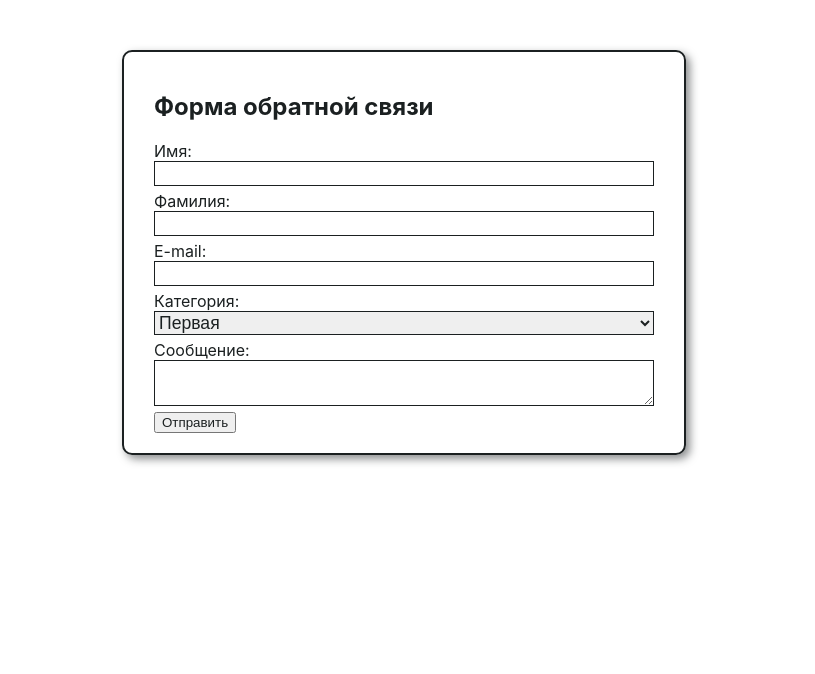
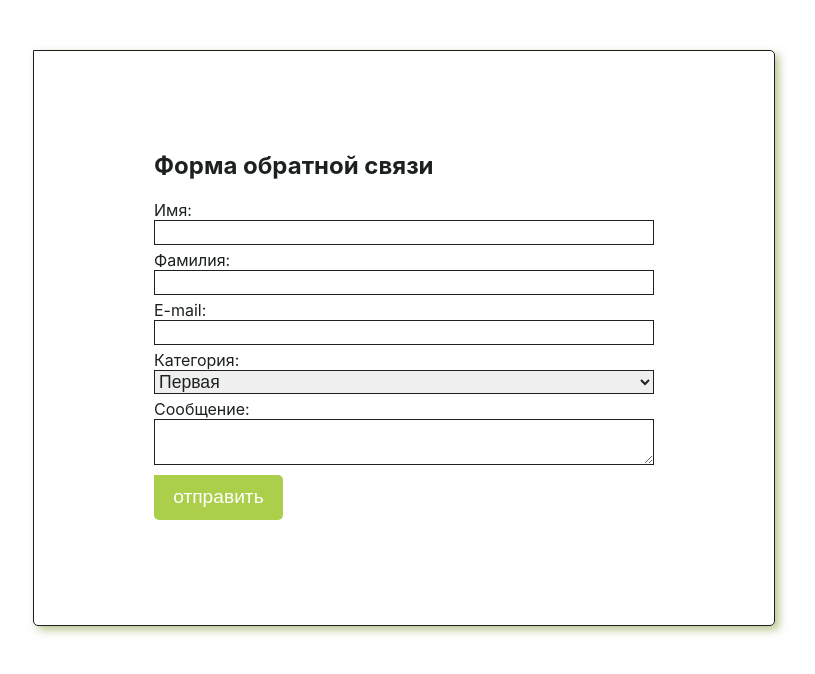
Before and after one commit to tric-itpc/task-frontend, a React (Create React App) app: page / in a window 1280 px wide. Shown: the top 674 px of the page, without its empty margins (236-1051 px from the left). Built offline with nearby package versions, Linux system fonts and the light colour scheme.

Commit message:
add Button component, button styles

```diff
--- a/src/Form/index.tsx
+++ b/src/Form/index.tsx
@@ -4,6 +4,7 @@ import { Formik, Form } from "formik";
 import FormField from "../components/FormField";
 import { EMessageCategory } from "../types";
 import styles from "./styles.module.css";
+import Button from "../components/Button";
 
 interface IFormValues {
   firstName: string;
@@ -44,7 +45,7 @@ const MyForm: React.FC = () => {
           <FormField label='Категория' name='category' component='select' options={categories} />
           <FormField label='Сообщение' name='message' component='textarea' />
 
-          <button type='submit'>Отправить</button>
+          <Button type='submit'>Отправить</Button>
         </Form>
       </Formik>
     </div>
--- a/src/Form/styles.module.css
+++ b/src/Form/styles.module.css
@@ -1,7 +1,8 @@
 .root {
   width: 500px;
-  padding: 20px 30px;
-  border: 2px solid rgb(27, 32, 33);
-  border-radius: 10px;
-  box-shadow: 4px 4px 8px 0px rgba(27, 32, 33, 0.5);
+  padding: 80px 120px 100px;
+  border: 1px solid rgb(27, 32, 33);
+  border-radius: 5px;
+  border-top-left-radius: 0;
+  box-shadow: 4px 4px 8px 0px hsla(76, 58%, 35%, 0.5);
 }
--- /dev/null
+++ b/src/components/Button/index.tsx
@@ -0,0 +1,16 @@
+import React from "react";
+import styles from "./styles.module.css";
+
+interface IProps extends React.DetailedHTMLProps<React.ButtonHTMLAttributes<HTMLButtonElement>, HTMLButtonElement> {
+  children?: React.ReactNode;
+}
+
+const Button: React.FC<IProps> = ({ children, ...props }) => {
+  return (
+    <button className={styles.root} {...props}>
+      {children}
+    </button>
+  );
+};
+
+export default Button;
--- /dev/null
+++ b/src/components/Button/styles.module.css
@@ -0,0 +1,24 @@
+.root {
+  margin: 5px 0;
+  padding: 0.6em 1em;
+  font-size: 1.2rem;
+  color: white;
+  text-transform: lowercase;
+  background-color: hsl(76, 58%, 55%);
+  border-radius: 5px;
+  border-top-left-radius: 0;
+  outline: none;
+  border: none;
+  cursor: pointer;
+  transition: background-color 0.2s ease-in-out;
+}
+
+.root:hover {
+  background-color: hsla(76, 58%, 55%, 0.8);
+}
+
+.root:active,
+.root:focus {
+  background-color: hsl(76, 58%,50%);
+  outline: 1px solid hsl(76, 58%, 35%);
+}
```
